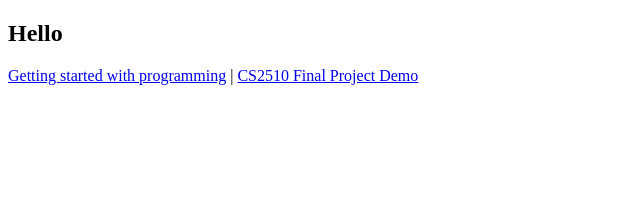
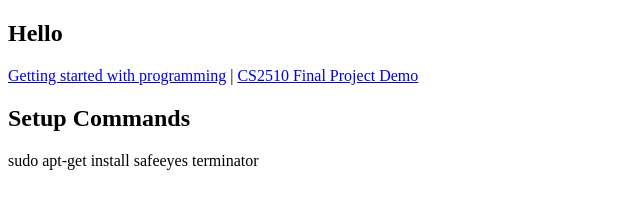
Before and after one commit to VeerabadraLokesh/veerabadralokesh.github.io, a plain HTML site: page index.html in a window 1280 px wide. Shown: the whole page, without its empty margins (0-640 px from the left). Drawn offline with Linux system fonts and the light colour scheme.

Commit message:
setup commands

```diff
--- a/index.html
+++ b/index.html
@@ -9,5 +9,12 @@
         <a href="get_started_with_programming.html">Getting started with programming</a>
 	|
 	<a href="https://www.youtube.com/watch?v=ebLco5ngHhI">CS2510 Final Project Demo</a>
-    </body>
+
+    <h2>Setup Commands</h2>
+
+    <div>
+        sudo apt-get install safeeyes terminator
+    </div>
+
+</body>
 </html>
```
